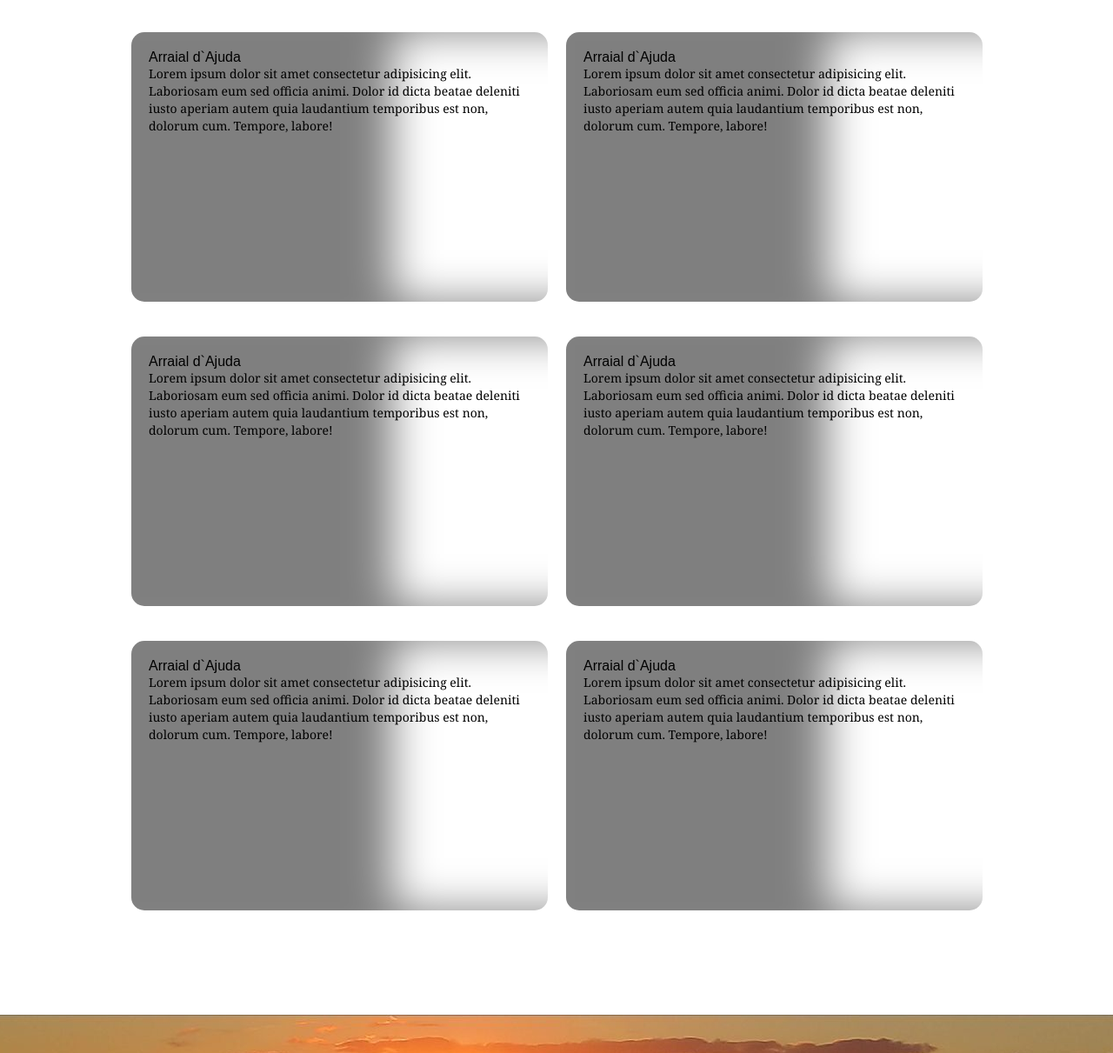
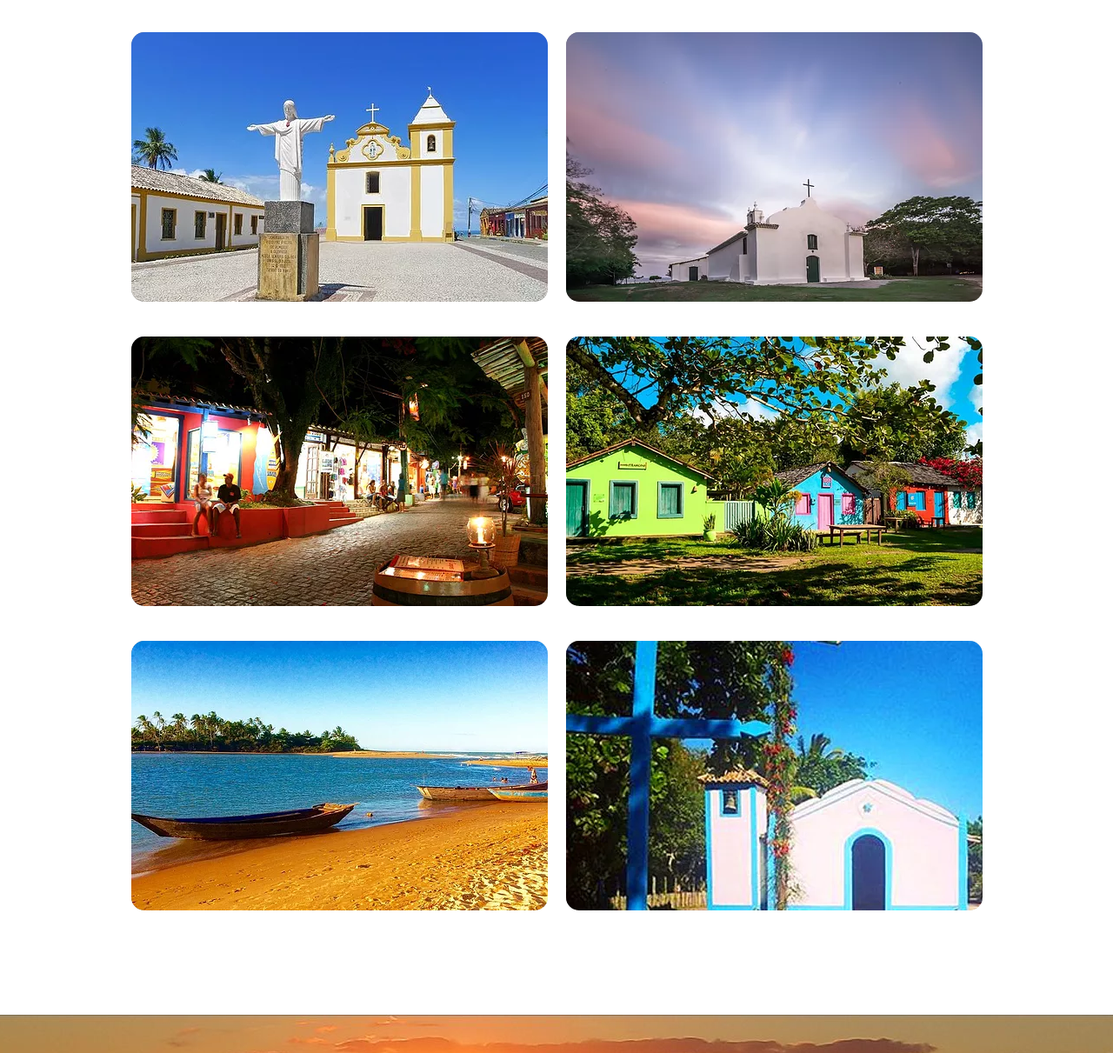
Before and after one commit to tonycarlosdev/projeto-ata, a plain HTML site: page passeios.html in a window 1280 px wide. Shown: the part 605-1816 px from the top of the page at 87% size. Drawn offline with Linux system fonts and the light colour scheme.

Commit message:
inserindo imagens página passeios

```diff
--- a/passeios.html
+++ b/passeios.html
@@ -44,7 +44,7 @@
   <div class="container_cards">
     <div class="card">
       <div class="imgBox">
-        <img src="./imagens/arraial1.webp" alt="">
+        <img src="./img/arraial1.webp" alt="">
       </div>
       <div class="detalhes">
         <h2>Arraial d`Ajuda</h2>
@@ -53,7 +53,7 @@
     </div>
     <div class="card">
       <div class="imgBox">
-        <img src="./imagens/caraiva2.webp" alt="">
+        <img src="./img/caraiva2.webp" alt="">
       </div>
       <div class="detalhes">
         <h2>Arraial d`Ajuda</h2>
@@ -62,7 +62,7 @@
     </div>
     <div class="card">
       <div class="imgBox">
-        <img src="./imagens/arraial2.webp" alt="">
+        <img src="./img/arraial2.webp" alt="">
       </div>
       <div class="detalhes">
         <h2>Arraial d`Ajuda</h2>
@@ -71,7 +71,7 @@
     </div>
     <div class="card">
       <div class="imgBox">
-        <img src="./imagens/trancoso1.webp" alt="">
+        <img src="./img/trancoso1.webp" alt="">
       </div>
       <div class="detalhes">
         <h2>Arraial d`Ajuda</h2>
@@ -80,7 +80,7 @@
     </div>
     <div class="card">
       <div class="imgBox">
-        <img src="./imagens/caraiva8.webp" alt="">
+        <img src="./img/caraiva8.webp" alt="">
       </div>
       <div class="detalhes">
         <h2>Arraial d`Ajuda</h2>
@@ -89,7 +89,7 @@
     </div>
     <div class="card">
       <div class="imgBox">
-        <img src="./imagens/caraiva9.webp" alt="">
+        <img src="./img/caraiva9.webp" alt="">
       </div>
       <div class="detalhes">
         <h2>Arraial d`Ajuda</h2>
```
Also changed, not shown: img/arraial1.webp (added), img/arraial2.webp (added), img/caraiva2.webp (added), img/caraiva8.webp (added), img/caraiva9.webp (added).
